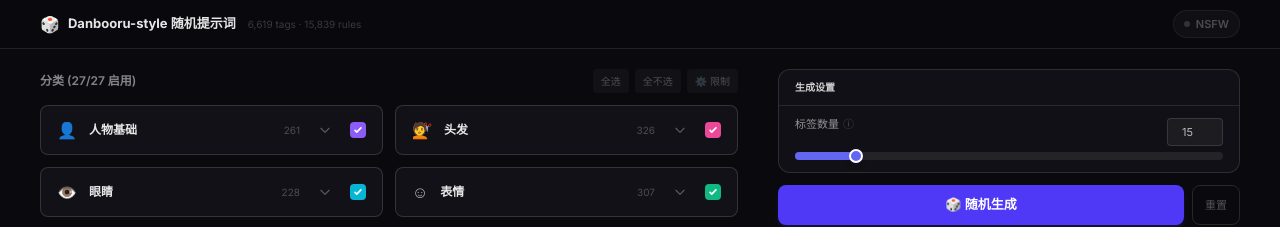
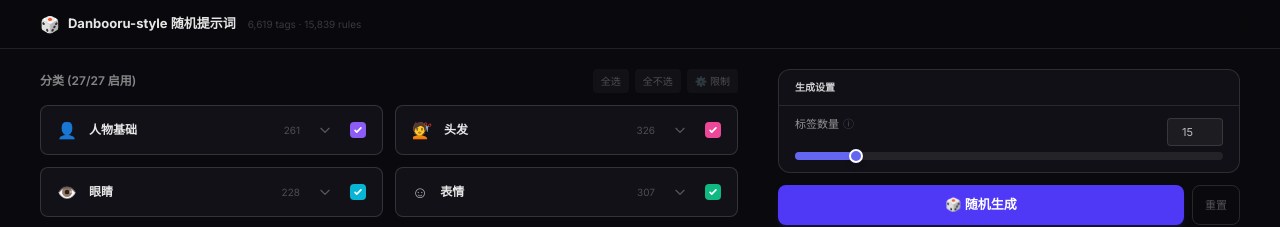
Before and after one commit to nameless1296/random-prompt-generator, a React (Vite) app: page / in a window 1280 px wide. Shown: the top 227 px of the page. Built offline with nearby package versions, Linux system fonts and the light colour scheme.

Commit message:
update random prompt

```diff
--- a/src/App.tsx
+++ b/src/App.tsx
@@ -304,11 +304,6 @@
             <span className="text-[13px] font-bold text-white/90">Danbooru-style 随机提示词</span>
             <span className="text-[10px] text-white/20 hidden md:inline ml-1">{totalN.toLocaleString()} tags · {TOTAL_RULES.toLocaleString()} rules</span>
           </div>
-          <button onClick={() => setNsfw(n => !n)}
-            className={`h-7 rounded-full px-2.5 text-[11px] font-semibold flex items-center gap-1.5 border ${nsfw ? 'bg-rose-500/10 border-rose-500/25 text-rose-400' : 'bg-white/[.03] border-white/[.06] text-white/25 hover:text-white/40'}`}>
-            <span className={`w-1.5 h-1.5 rounded-full ${nsfw ? 'bg-rose-500' : 'bg-white/15'}`} />
-            NSFW
-          </button>
         </div>
       </header>
 
@@ -517,8 +512,14 @@
                   className="w-full flex items-center justify-between px-4 h-9 hover:bg-white/[.015]">
                     <span className="text-[10px] text-white/80 font-semibold">🕐 历史 ({hist.length})</span>
                   <div className="flex items-center gap-2">
-                    <span onClick={e => { e.stopPropagation(); setHist([]); }} className="text-[9px] text-white/80 hover:text-white cursor-pointer">清空</span>
                     <svg className={`w-3 h-3 text-white/80 ${showHist ? 'rotate-180' : ''}`} fill="none" viewBox="0 0 24 24" stroke="currentColor" strokeWidth={2}><path strokeLinecap="round" strokeLinejoin="round" d="M19 9l-7 7-7-7" /></svg>
+                    <span
+                      onClick={e => { e.stopPropagation(); setHist([]); }}
+                      className="text-[9px] text-white/85 hover:text-white cursor-pointer px-2 py-0.5 rounded border"
+                      style={{ borderColor: 'rgba(255,255,255,.18)', background: 'rgba(255,255,255,.03)' }}
+                    >
+                      清空
+                    </span>
                   </div>
                 </button>
                 {showHist && (
```
